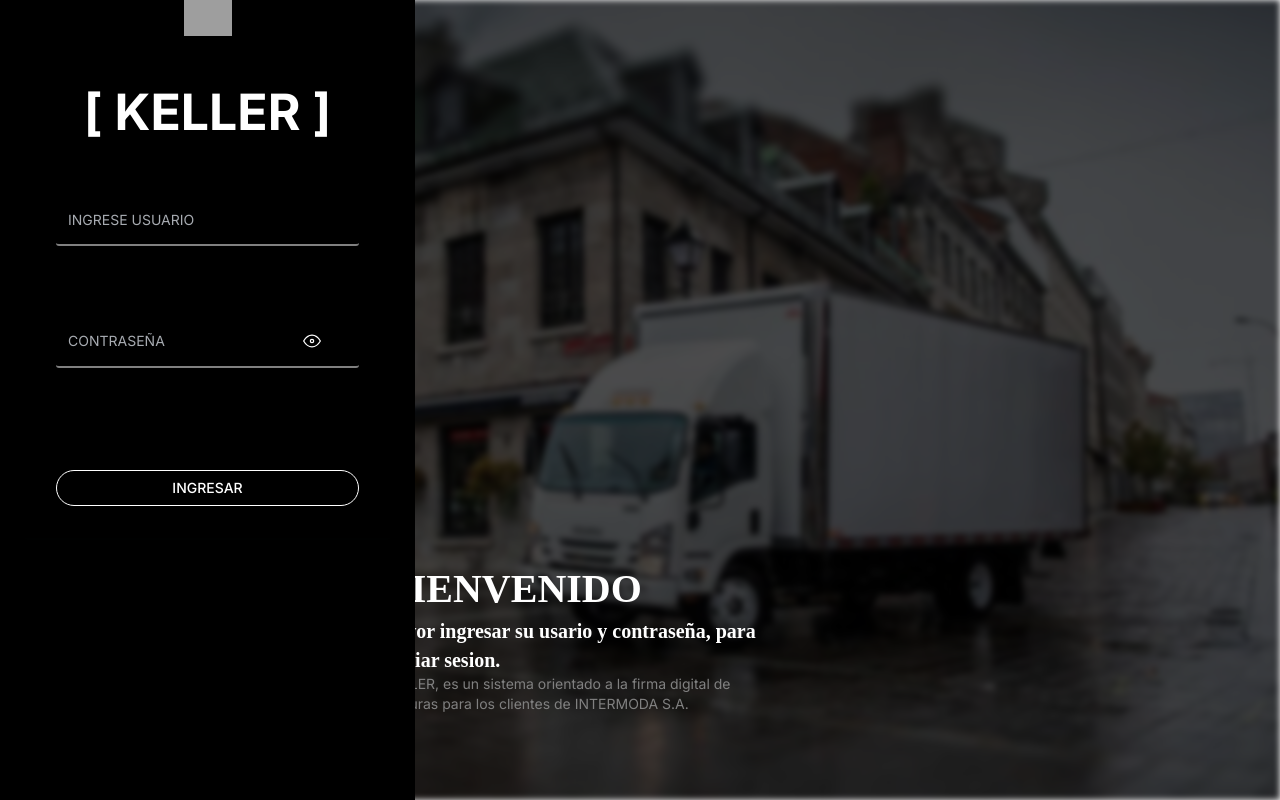
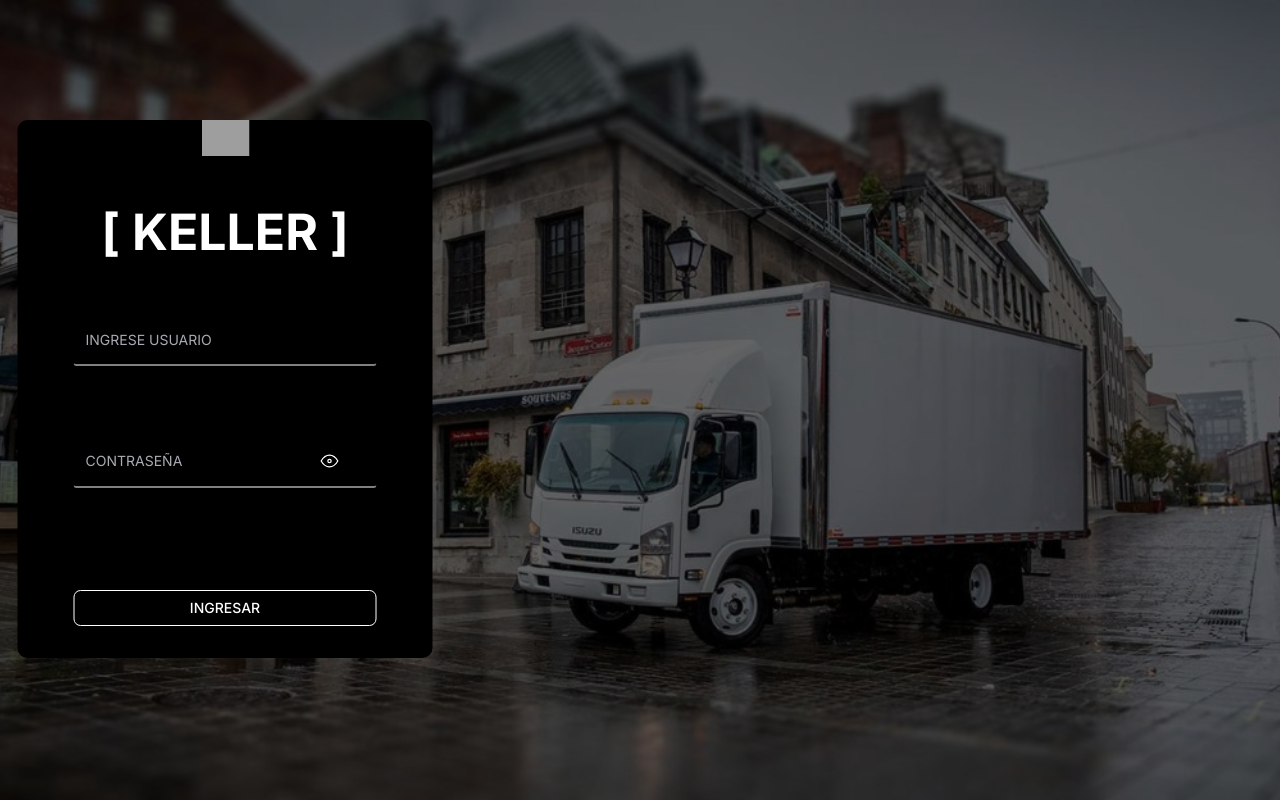
Before and after one commit to arl1275/ft_tracker, a React (Create React App) app: page / in a window 1280 px wide. Built offline with nearby package versions, Linux system fonts and the light colour scheme; grey boxes are pictures that could not be loaded.

Commit message:
Some changes on login, and List visual changed

```diff
--- a/src/components/configComponents/avanced_components/Factura_component.js
+++ b/src/components/configComponents/avanced_components/Factura_component.js
@@ -27,10 +27,11 @@ export const FacturasLista = ({ facturas }) => {
     return (
         <div>
             <div style={{ alignSelf: 'center', width: '100%', display: 'flex', flexDirection: 'row', height: 'auto' }}>
+                <input type="checkbox" />
                 <div style={styles.borrar}>BORRAR SELECCION</div>
                 <div style={styles.principal}>PRINCIPAL</div>
                 <div style={styles.secundaria}>SECUNDARIA</div>
-                <input type="text" value={searchTerm} onChange={handleSearch}  placeholder="Buscar factura..." style={styles.searchInput}/>
+                <input type="text" value={searchTerm} onChange={handleSearch} placeholder="Buscar factura..." style={styles.searchInput} />
             </div>
 
             <div style={{ margin: '5px 0px 0px 0px', overflowY: 'scroll', height: '60vh', scrollbarColor: 'red' }}>
@@ -41,8 +42,16 @@ export const FacturasLista = ({ facturas }) => {
                                 return (
                                     <div style={styles.row} key={index}>
                                         <input type="checkbox" />
-                                        <div style={{ width: '40%', fontSize: 12, color: 'black' }}>{item.factura}</div>
-                                        <div style={{ width: '40%', fontSize: 12, color: 'black' }}>{item.clientenombre}</div>
+                                        <div style={{ width: '15%', fontSize: 12, color: 'black' }}>{item.pedidoventa}</div>
+                                        <div style={{ width: '15%', fontSize: 12, color: 'black' }}>{item.factura}</div>
+                                        <div style={{ width: '15%', fontSize: 10, color: 'black' }}>{item.clientenombre}</div>
+                                        <div style={{ width: '15%', fontSize: 10, color: 'black' }}>
+                                            {item.albaran.split(',').map((albaran, index) => (
+                                                <div key={index}>{albaran.trim()}</div>
+                                            ))}</div>
+                                        <div style={{ width: '15%', fontSize: 10, color: 'black' }}>{item.lista_empaque.split(',').map((albaran, index) => (
+                                            <div key={index}>{albaran.trim()}</div>
+                                        ))}</div>
                                     </div>)
                             })
                         }</div>
@@ -111,6 +120,6 @@ const styles = {
         fontSize: '10px',
         borderRadius: '3px',
         border: '1px solid #ccc',
-        height : 'auto'
+        height: 'auto'
     }
 };
--- a/src/components/configComponents/main_components/advanced.component.js
+++ b/src/components/configComponents/main_components/advanced.component.js
@@ -41,15 +41,16 @@ export const AdvancedList = () => {
             <HeadAdvanced />
 
             <div style={{ display: 'flex', flexDirection: 'row', justifyContent: 'space-between' }}>
-                <div style={{ backgroundColor: 'white', width: '35%', height: '100%', margin: 5, borderRadius: 5, border: '1px solid #cfd8dc' }}>
+                <div style={{ backgroundColor: 'white', width: '50%', height: '100%', margin: 5, borderRadius: 5, border: '1px solid #cfd8dc' }}>
                     <div style={{ width: '100%', fontSize: 15, fontWeight: 'bold', textAlign: 'center', margin: '10px 0px 10px 0px' }}>FACTURAS</div>
                     <FacturasLista facturas={Facturas} />
                 </div>
-                <div style={{ backgroundColor: 'white', width: '35%', height: '100%', margin: 5, borderRadius: 5, border: '1px solid #cfd8dc' }}>
+                <div style={{ backgroundColor: 'white', width: '50%', height: '100%', margin: 5, borderRadius: 5, border: '1px solid #cfd8dc' }}>
                     <div style={{ width: '100%', fontSize: 15, fontWeight: 'bold', textAlign: 'center', margin: '10px 0px 10px 0px' }}>DECLARACIONES</div>
                     <DeclaracionesLista declaraciones={Declaraciones}/>
                 </div>
-                <div style={{ backgroundColor: 'white', width: '35%', height: '100%', margin: 5, borderRadius: 5, border: '1px solid #cfd8dc' }}>EXPORT</div>
+
+                {/* <div style={{ backgroundColor: 'white', width: '35%', height: '100%', margin: 5, borderRadius: 5, border: '1px solid #cfd8dc' }}>EXPORT</div> */}
             </div>
 
 
--- a/src/components/configComponents/minComponents/headAdvanced.component.js
+++ b/src/components/configComponents/minComponents/headAdvanced.component.js
@@ -13,25 +13,25 @@ export const HeadAdvanced = () => {
         <div style={style.card}>
 
             <div style={style.MinCard}>
-                <div style={{ height: 30, width: 'auto', borderStyle: 'solid', borderWidth: 1, borderColor: '#145a32', backgroundColor : '#b2dfdb', margin: '5px 5px 5px 5px', borderRadius: 3, textAlign: 'center', alignContent: 'center', padding: '0px 25px 0px 25px' }}>
+                <button style={{ height: 30, width: 'auto', borderStyle: 'solid', borderWidth: 1, borderColor: '#145a32', backgroundColor : '#b2dfdb', margin: '5px 5px 5px 5px', borderRadius: 3, textAlign: 'center', alignContent: 'center', padding: '0px 25px 0px 25px' }}>
                     FINALIZAR
                     <CheckCircleIcon fontSize="medium" style={{ color: 'green' }} />
-                </div>
-                <div style={{height: 30, width: 'auto', borderStyle: 'solid', borderWidth: 1, borderColor: '#b71c1c', backgroundColor : '#ffcdd2', margin: '5px 5px 5px 5px', borderRadius: 3, textAlign: 'center', alignContent: 'center', padding: '0px 25px 0px 25px' }}>
+                </button>
+                <button style={{height: 30, width: 'auto', borderStyle: 'solid', borderWidth: 1, borderColor: '#b71c1c', backgroundColor : '#ffcdd2', margin: '5px 5px 5px 5px', borderRadius: 3, textAlign: 'center', alignContent: 'center', padding: '0px 25px 0px 25px' }}>
                     BLOQUEAR
                     <BlockIcon fontSize="medium" style={{ color: 'red' }} />
-                </div>
-                <div style={{ height: 30, width: 'auto', borderStyle: 'solid', borderWidth: 1, borderColor: 'blue', backgroundColor : '#b3e5fc', margin: '5px 5px 5px 5px', borderRadius: 3, textAlign: 'center', alignContent: 'center', padding: '0px 25px 0px 25px' }}>
+                </button>
+                <button style={{ height: 30, width: 'auto', borderStyle: 'solid', borderWidth: 1, borderColor: 'blue', backgroundColor : '#b3e5fc', margin: '5px 5px 5px 5px', borderRadius: 3, textAlign: 'center', alignContent: 'center', padding: '0px 25px 0px 25px' }}>
                     DESBLOQUEAR
                     <VpnKeyIcon fontSize="medium" style={{ color: 'blue' }} />
-                </div>
+                </button>
             </div>
 
             <div>
-                <div style={{ height: 30, width: 'auto', borderStyle: 'solid', borderWidth: 1, borderColor: '#880e4f', backgroundColor : '#f48fb1', margin: '5px 5px 5px 5px', borderRadius: 3, textAlign: 'center', alignContent: 'center', padding: '0px 25px 0px 25px' }}>
+                <button style={{ height: 30, width: 'auto', borderStyle: 'solid', borderWidth: 1, borderColor: '#880e4f', backgroundColor : '#f48fb1', margin: '5px 5px 5px 5px', borderRadius: 3, textAlign: 'center', alignContent: 'center', padding: '0px 25px 0px 25px' }}>
                     MOVER CAJAS
                     <OpenInNewOffIcon fontSize="medium" style={{ color: 'pink' }} />
-                </div>
+                </button>
             </div>
 
         </div>
--- a/src/pages/LogIn/log_index.js
+++ b/src/pages/LogIn/log_index.js
@@ -41,8 +41,9 @@ const LoginForm = () => {
 
   return (
     <div>
-      <div style={{ position: 'absolute', height: '100vh', backgroundColor: 'black' }}>
-        <div className="container-tight py-6" style={{ backgroundColor: 'black' }}>
+
+      <div style={{ position: 'absolute', top : '50%', right : '50%', transform: 'translate(-50%, -50%)',  height: '70vh'}}>
+        <div className="container-tight py-6" style={{ backgroundColor: 'black', borderRadius : 10}}>
           <form style={{ borderWidth: 0, backgroundColor: 'black' }}>
             <div className="text-center mb-4">
               <a href="."><img src="./static/logo.svg" height="36" alt="" /></a>
@@ -114,8 +115,8 @@ const LoginForm = () => {
                 <div className="form-footer">
                   <button type="submit" className="btn btn-primary w-100" onClick={ValidateUser}
                     style={{
-                      borderRadius: 30,
-                      borderWidth: 1.5,
+                      borderRadius: 7,
+                      borderWidth: 1,
                       marginTop: 70,
                       backgroundColor: 'black',
                       color: 'white',
@@ -146,13 +147,13 @@ const LoginForm = () => {
           width: '100%',
           height: '100%',
           objectFit: 'cover',
-          filter: 'blur(3px) brightness(0.3)'
+          filter: 'blur(0.5px) brightness(0.4)'
         }} />
-        <div style={{ position: 'absolute', right: '40%', top: '70%', width: '30%' }}>
+        {/* <div style={{ position: 'absolute', right: '40%', top: '70%', width: '30%' }}>
           <div style={{ color: 'white', fontSize: 40, fontFamily: 'serif', fontWeight: 'bold' }}>BIENVENIDO</div>
           <div style={{ color: 'white', fontSize: 20, fontFamily: 'serif', fontWeight: 'bold' }}>Favor ingresar su usario y contraseña, para iniciar sesion.</div>
           <p style={{ color: 'grey', borderTopWidth: 1, borderTopColor: 'white' }}>KELLER, es un sistema orientado a la firma digital de facturas para los clientes de INTERMODA S.A.</p>
-        </div>
+        </div> */}
       </div>
     </div>
 
```
